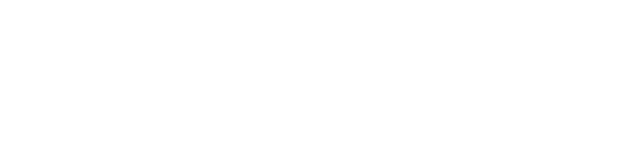
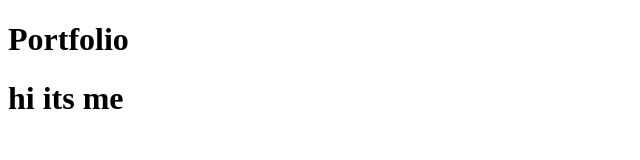
Before and after one commit to saikiran12040/saikiran12040.github.io, a plain HTML site: page index.html in a window 1280 px wide. Shown: the whole page, without its empty margins (0-640 px from the left). Drawn offline with Linux system fonts and the light colour scheme.

Commit message:
added files

```diff
--- a/index.html
+++ b/index.html
@@ -7,7 +7,8 @@
     <title>Document</title>
 </head>
 <body>
-    <h1><span class="dashicons dashicons-portfolio"></span></h1>
+    <h1>Portfolio</h1>
+    <h1>hi its me</h1>
 
 </body>
 </html>
```
